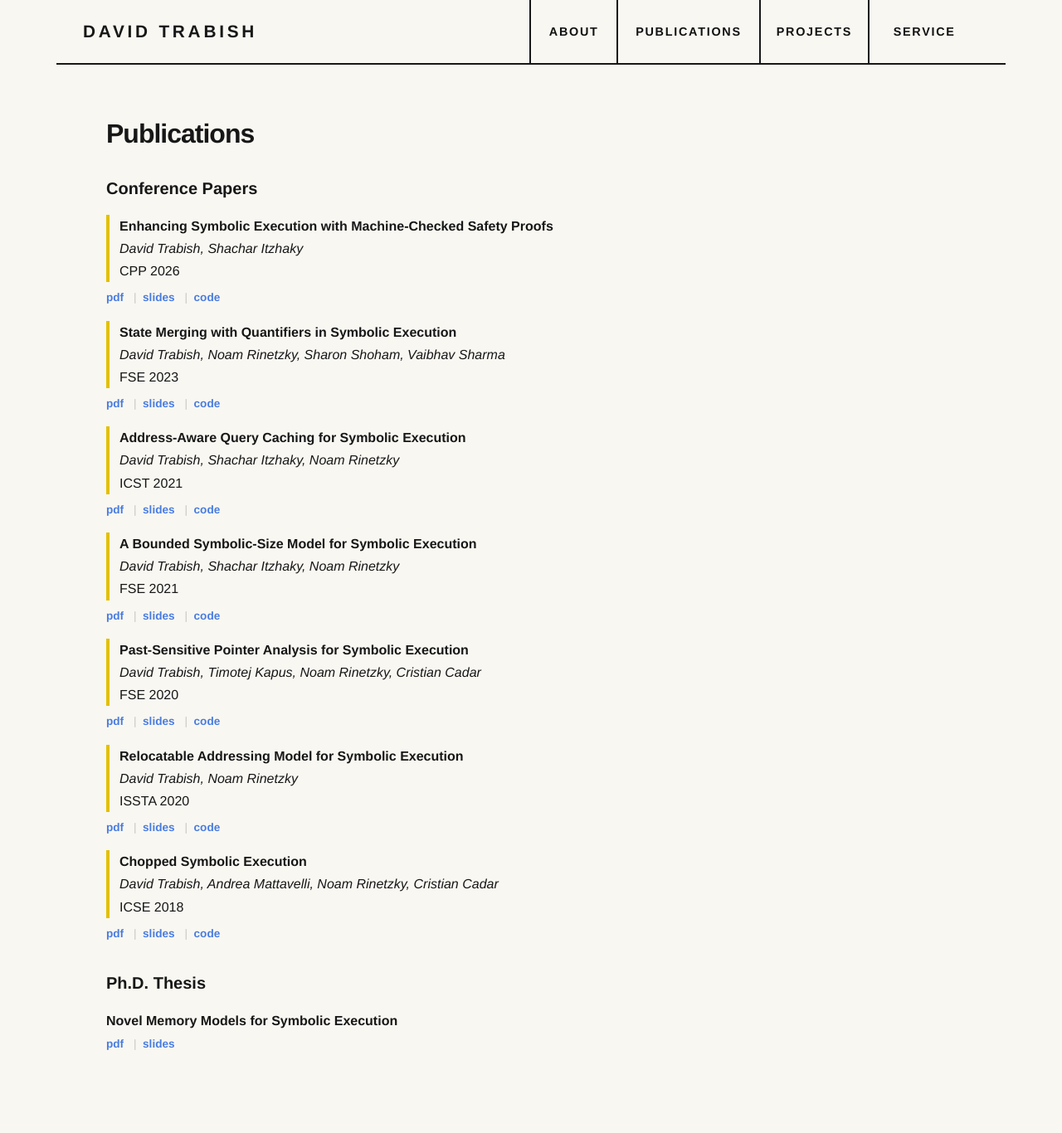
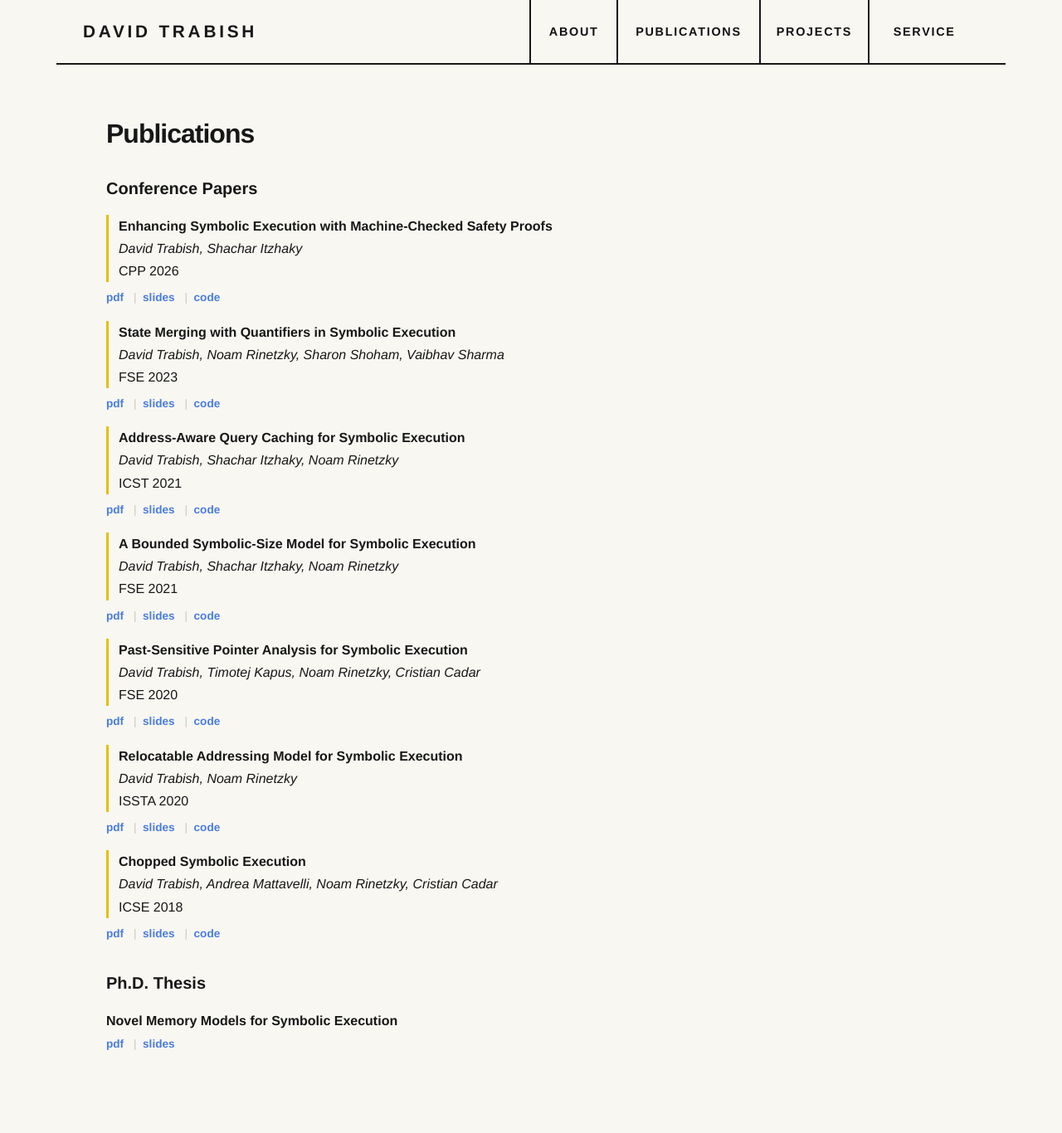
Before and after one commit to davidtr1037/davidtr1037.github.io, a Jekyll site: the page built from publications.md, in a window 1280 px wide. Shown: the whole page at 83% size. Built offline with Jekyll 4.4.1, drawn with Linux system fonts in a browser that asks for light colours.

Commit message:
updating

```diff
--- a/_sass/minima/custom-styles.scss
+++ b/_sass/minima/custom-styles.scss
@@ -171,7 +171,7 @@
 .portfolio-publications .publication-details,
 .post-content .publication-details {
   display: block;
-  border-left: 4px solid $yellow;
+  border-left: 3px solid $yellow;
   padding-left: 12px;
   margin-bottom: .25em;
 }
```
